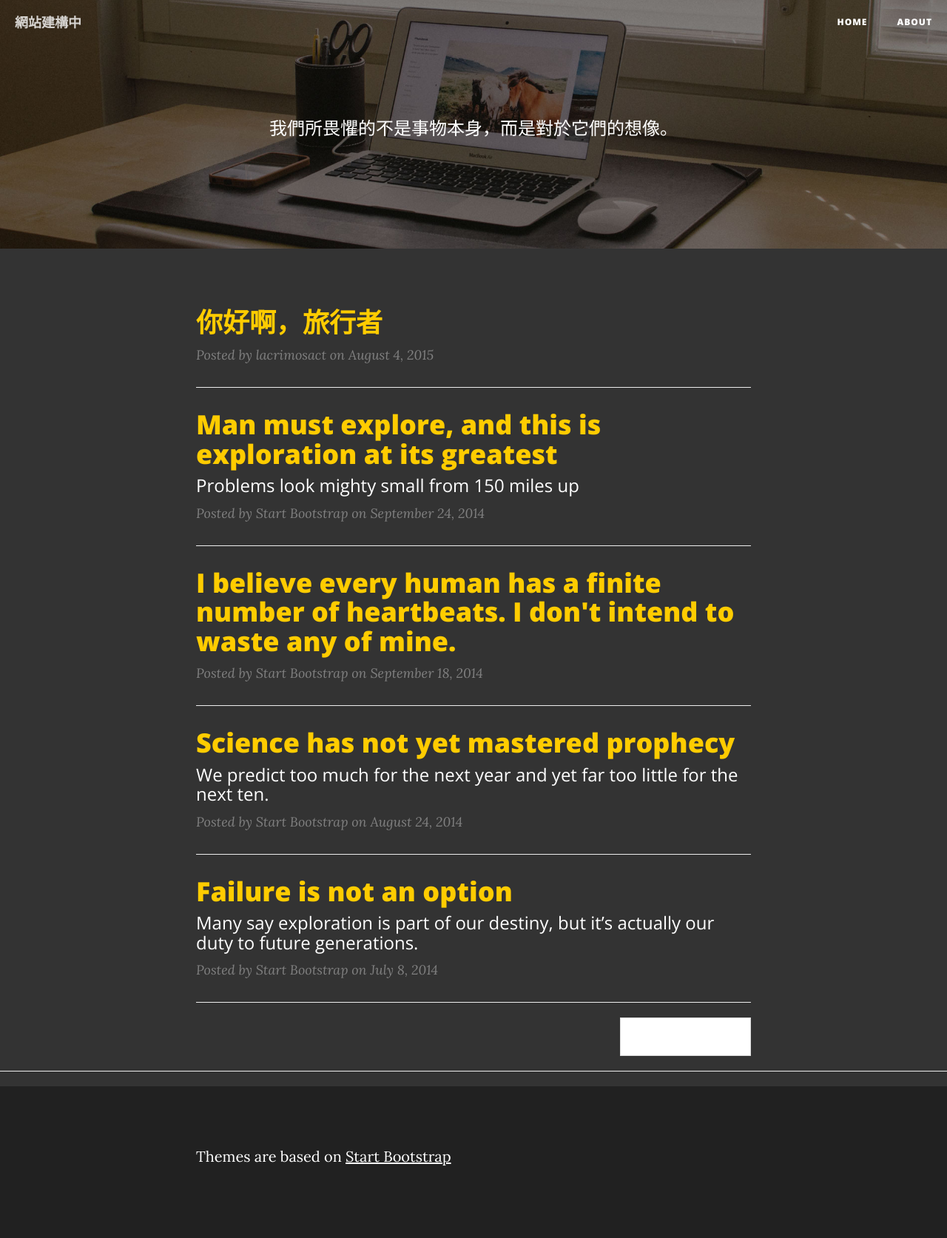
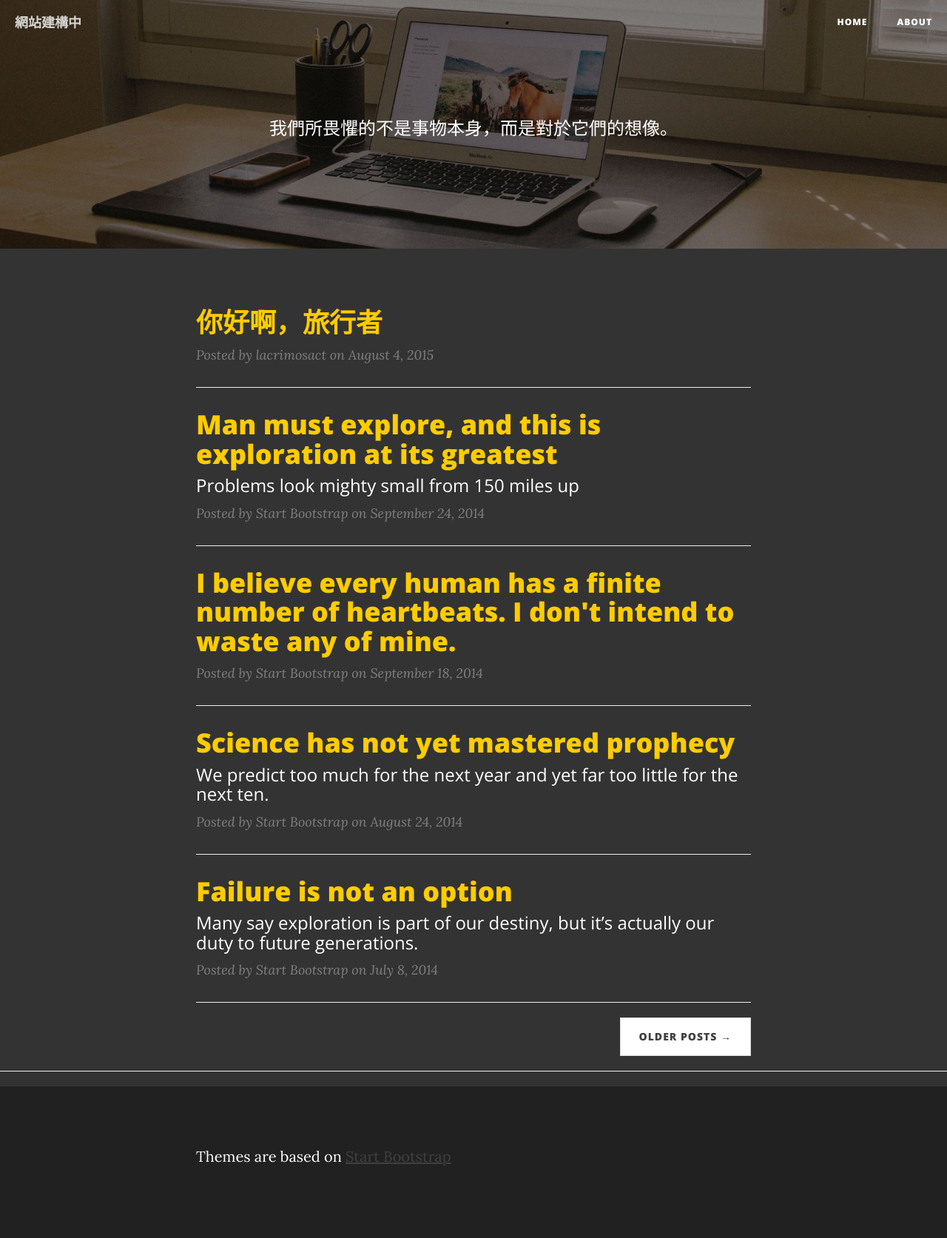
Before and after one commit to lacrimosacat/lacrimosacat.github.io, a Jekyll site: the page built from index.html, in a window 1280 px wide. Shown: the whole page at 74% size. Built offline with Jekyll 4.4.1, drawn with Linux system fonts in a browser that asks for light colours; nearby versions of some CDN libraries; the list of posts is cut into pages by our own code.

Commit message:
third commit

```diff
--- a/css/clean-blog.css
+++ b/css/clean-blog.css
@@ -23,8 +23,7 @@ h6 {
   color: white;
 }
 a {
-  /*color: #404040;*/
-  color: white;
+  color: #404040;
 }
 a:hover,
 a:focus {
```
